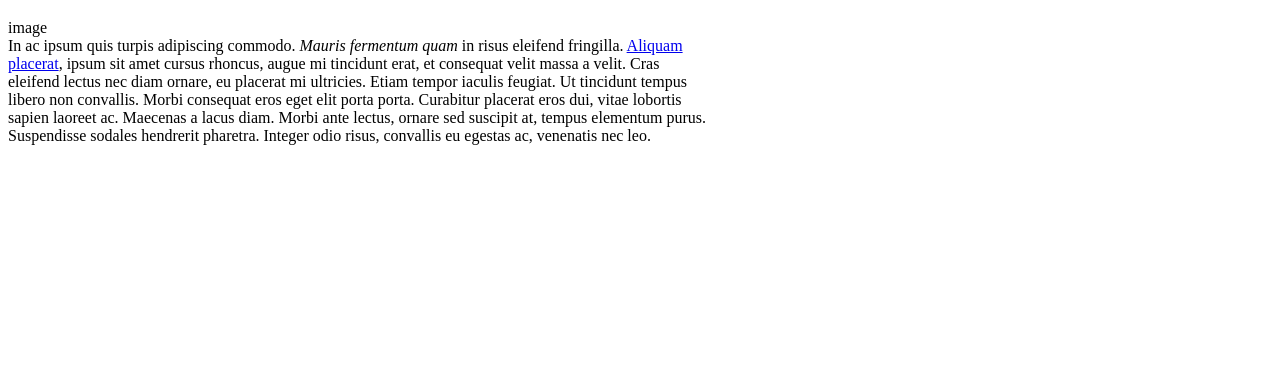
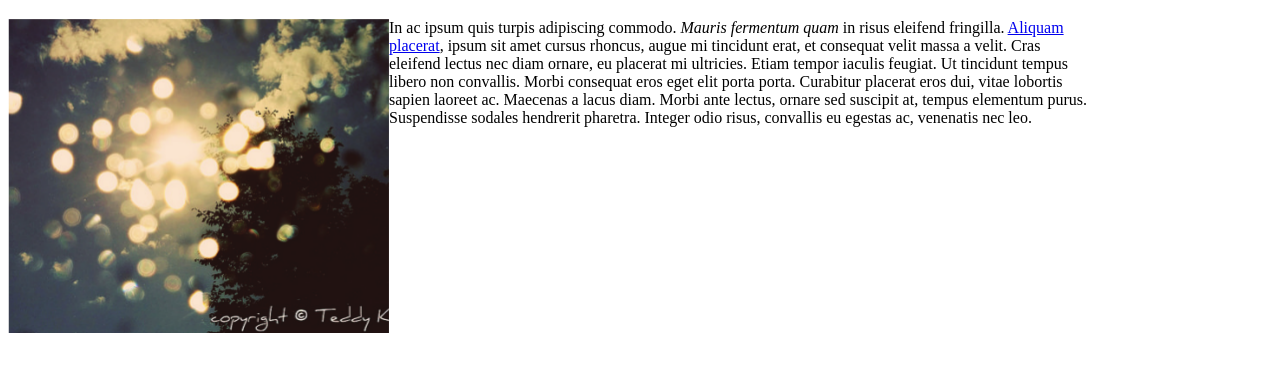
Before and after one commit to louiswho/html-css, a plain HTML site: page toplist/index.html in a window 1280 px wide. Shown: the part 61-432 px from the top of the page. Drawn offline with Linux system fonts and the light colour scheme.

Commit message:
html - add image "app.png" css - add flex display rules for ".app" div (webkit)

```diff
--- a/toplist/index.html
+++ b/toplist/index.html
@@ -6,7 +6,8 @@
 <body>
   <h1 class="title">My App</h1>
   <div class="app">
-      <div class="screenshot">image</div>
+      <div class="screenshot"><img src="img/app.png" alt="This is a screenshot"
+        title="this is a screenshot"></div>
       <div class="description">In ac ipsum quis turpis adipiscing commodo.
         <em>Mauris fermentum quam</em> in risus eleifend fringilla.
         <a href="#">Aliquam placerat</a>, ipsum sit amet cursus rhoncus, augue
--- a/toplist/style.css
+++ b/toplist/style.css
@@ -1,3 +1,15 @@
+* {
+  -webkit-box-sizing:border-box;
+  -moz-box-sizing:border-box;
+  -ms-box-sizing:border-box;
+  box-sizing: border-box; /*does not include margin*/
+}
+
+.app {
+  display: -webkit-flex;
+  display: flex;
+}
+
 .description {
     max-width: 705px;
     /*color:red;*/
@@ -12,11 +24,3 @@
     height: 50%;*/
 
 }
-
-
-* {
-  -webkit-box-sizing:border-box;
-  -moz-box-sizing:border-box;
-  -ms-box-sizing:border-box;
-  box-sizing: border-box; /*does not include margin*/
-}
```
Also changed, not shown: toplist/img/app.png (added).
